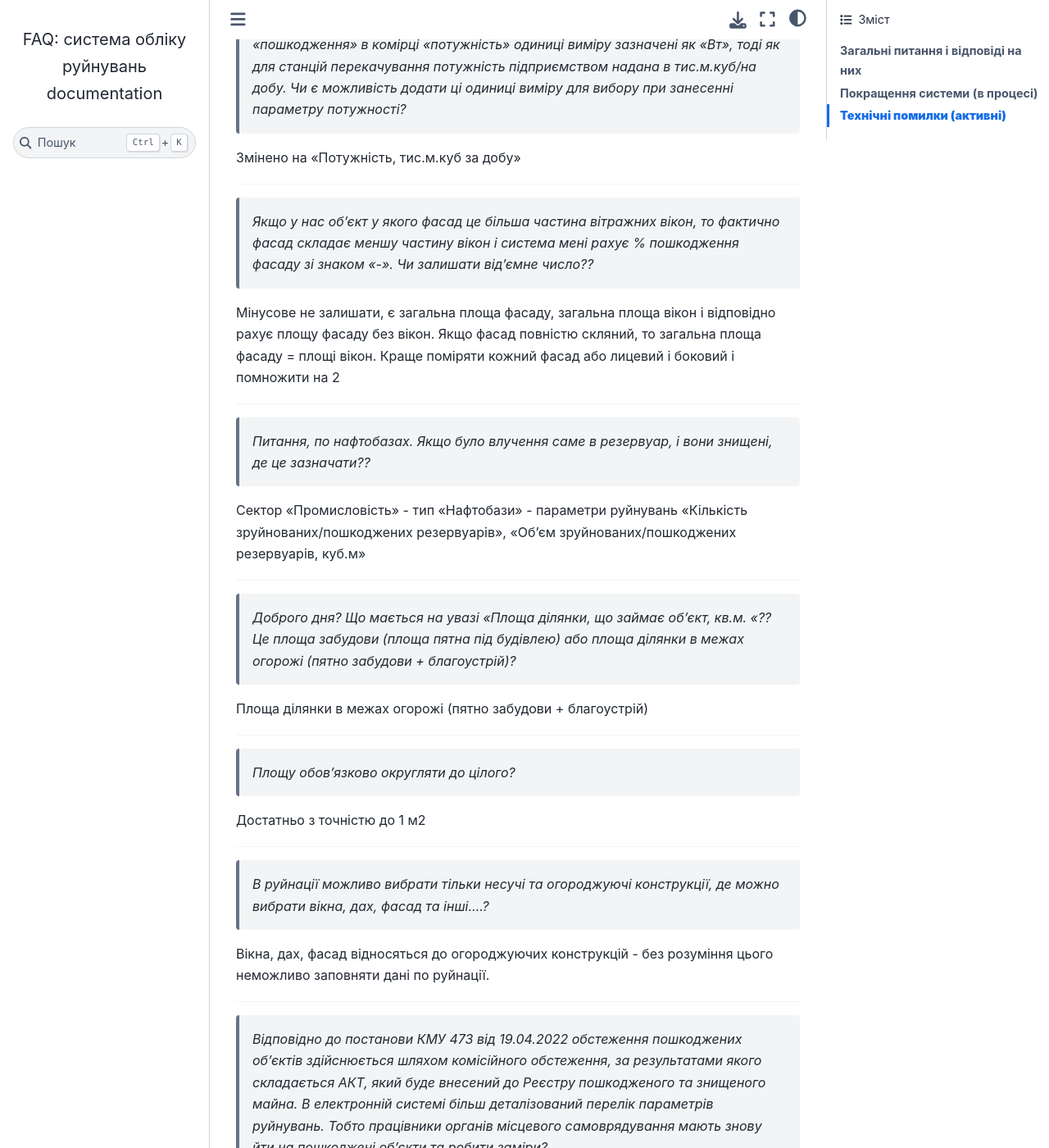
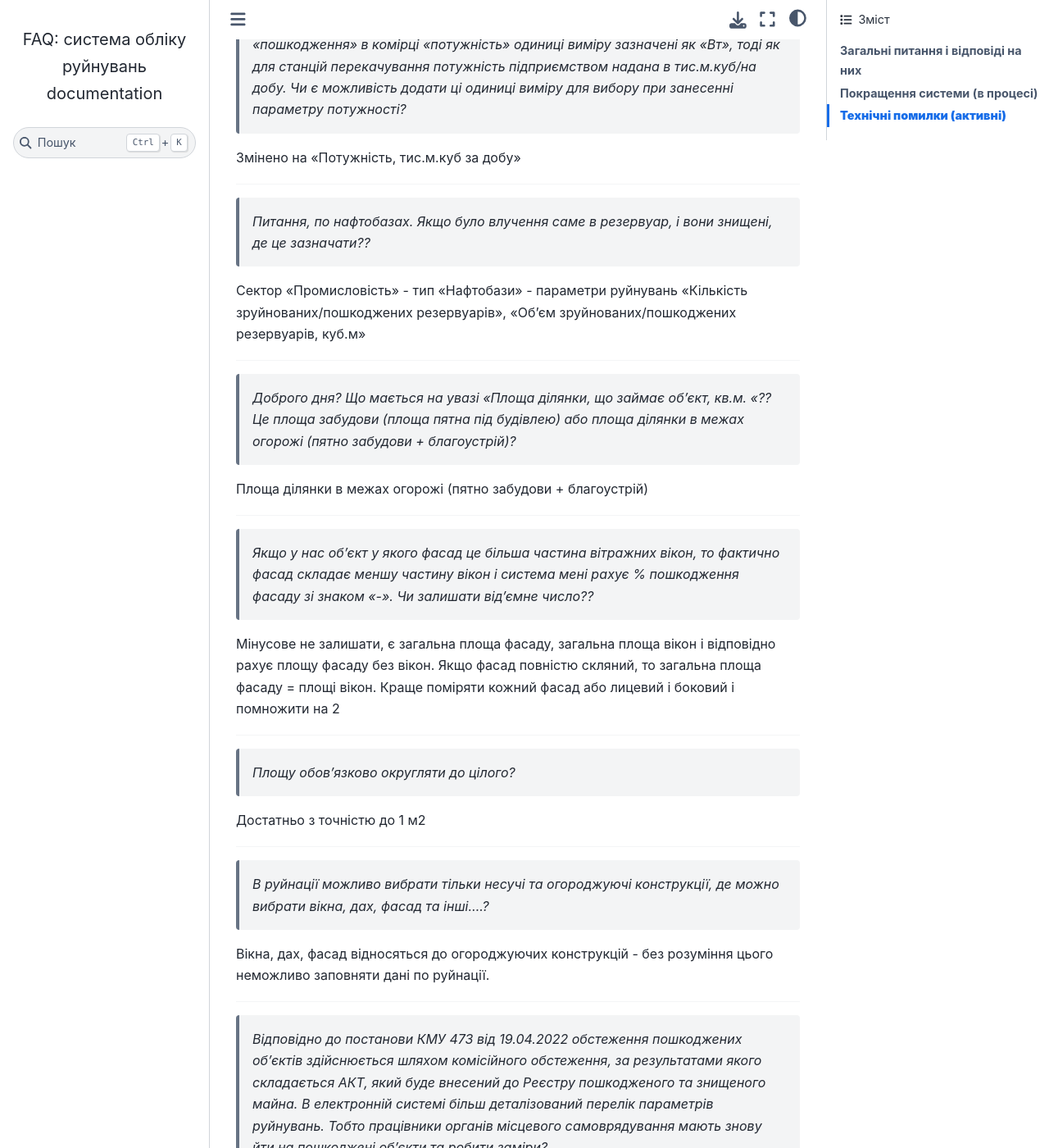
Before and after one commit to hp0404/docs.rebuild, a Sphinx documentation site: the page built from docs/source/index.md, in a window 1280 px wide and 1400 px high, scrolled down 11254 px. Shown: the whole window at 82% size. Built offline with Sphinx 7.4.7 and the Sphinx Book theme 1.1.4, drawn with Linux system fonts in a browser that asks for light colours; some of the changed lines change nothing that is shown; some of the changed text lies outside the part shown.

Commit message:
Updated docs

```diff
--- a/docs/source/index.md
+++ b/docs/source/index.md
@@ -6,7 +6,7 @@
 * переглянути керівництво з користування системою можна за [посиланням](https://docs.google.com/document/d/1hqHZ8R5iTV7zHfnh6B-JPdyyveOn_sPY/edit?usp=sharing&ouid=107928786623657603960&rtpof=true&sd=true);
 * поставити запитання можна через [форму](https://forms.gle/Vd8zJrTydsTgpC6p9).
 
-*Востаннє оновлено: <!-- date starts -->12.09.2022 10:59:35<!-- date ends -->*
+*Востаннє оновлено: <!-- date starts -->12.09.2022 12:54:33<!-- date ends -->*
 
 ---
 
@@ -272,11 +272,6 @@
 Змінено на "Потужність, тис.м.куб за добу"
 
 ---
-> *Якщо у нас об'єкт у якого фасад це більша частина вітражних вікон, то фактично фасад складає меншу частину вікон і система мені рахує % пошкодження фасаду зі знаком "-". Чи залишати від'ємне число??*
-
-Мінусове не залишати, є загальна площа фасаду, загальна площа вікон і відповідно рахує площу фасаду без вікон. Якщо фасад повністю скляний, то загальна площа фасаду = площі вікон. Краще поміряти кожний фасад або лицевий і боковий і помножити на 2
-
----
 > *Питання, по нафтобазах. Якщо було влучення саме в резервуар, і вони знищені, де це зазначати??*
 
 Сектор "Промисловість" - тип "Нафтобази" - параметри руйнувань "Кількість зруйнованих/пошкоджених резервуарів", "Об'єм зруйнованих/пошкоджених резервуарів, куб.м"
@@ -285,6 +280,11 @@
 > *Доброго дня? Що мається на увазі "Площа ділянки, що займає об'єкт, кв.м. "?? Це площа забудови (площа пятна під будівлею) або площа ділянки в межах огорожі (пятно забудови + благоустрій)?*
 
 Площа ділянки в межах огорожі (пятно забудови + благоустрій)
+
+---
+> *Якщо у нас об'єкт у якого фасад це більша частина вітражних вікон, то фактично фасад складає меншу частину вікон і система мені рахує % пошкодження фасаду зі знаком "-". Чи залишати від'ємне число??*
+
+Мінусове не залишати, є загальна площа фасаду, загальна площа вікон і відповідно рахує площу фасаду без вікон. Якщо фасад повністю скляний, то загальна площа фасаду = площі вікон. Краще поміряти кожний фасад або лицевий і боковий і помножити на 2
 
 ---
 > *Площу обов'язково округляти до цілого?*
@@ -530,14 +530,14 @@
 Адресу об'єкту потрібно вносити ту, де він фізично розташований.
 
 ---
+> *Я так розумію, що координати об'єктів ми не вносимо?*
+
+Координати визначаються автоматичн
+
+---
 > *Як вносити об'єкти  енергетики, такі як повітряні лінії енергоспоживання,  якщо в них немає  точної адреси, лише вказано район та місто.*
 
 Для всіх лінійних об'єктів вказується населений пункт, де вони розташовані, а якщо вони знаходяться за межами н.п. - обрати область-район-тергромаду на території якої вони розташовані, а в полі н.п. обрати "поза межами населеного пункту" та позначкою (пунсоном) на карті відзначити їхнє місцерозташування. Додатковий опис щодо даного об'єкта можна прописати в полі "Назва об'єкту"
-
----
-> *Я так розумію, що координати об'єктів ми не вносимо?*
-
-Координати визначаються автоматичн
 
 ---
 > *Як вказувати адресу у зруйнованому автомобільному мості, якщо фактично міст за межами населеного пункту і немає адреси?*
```
